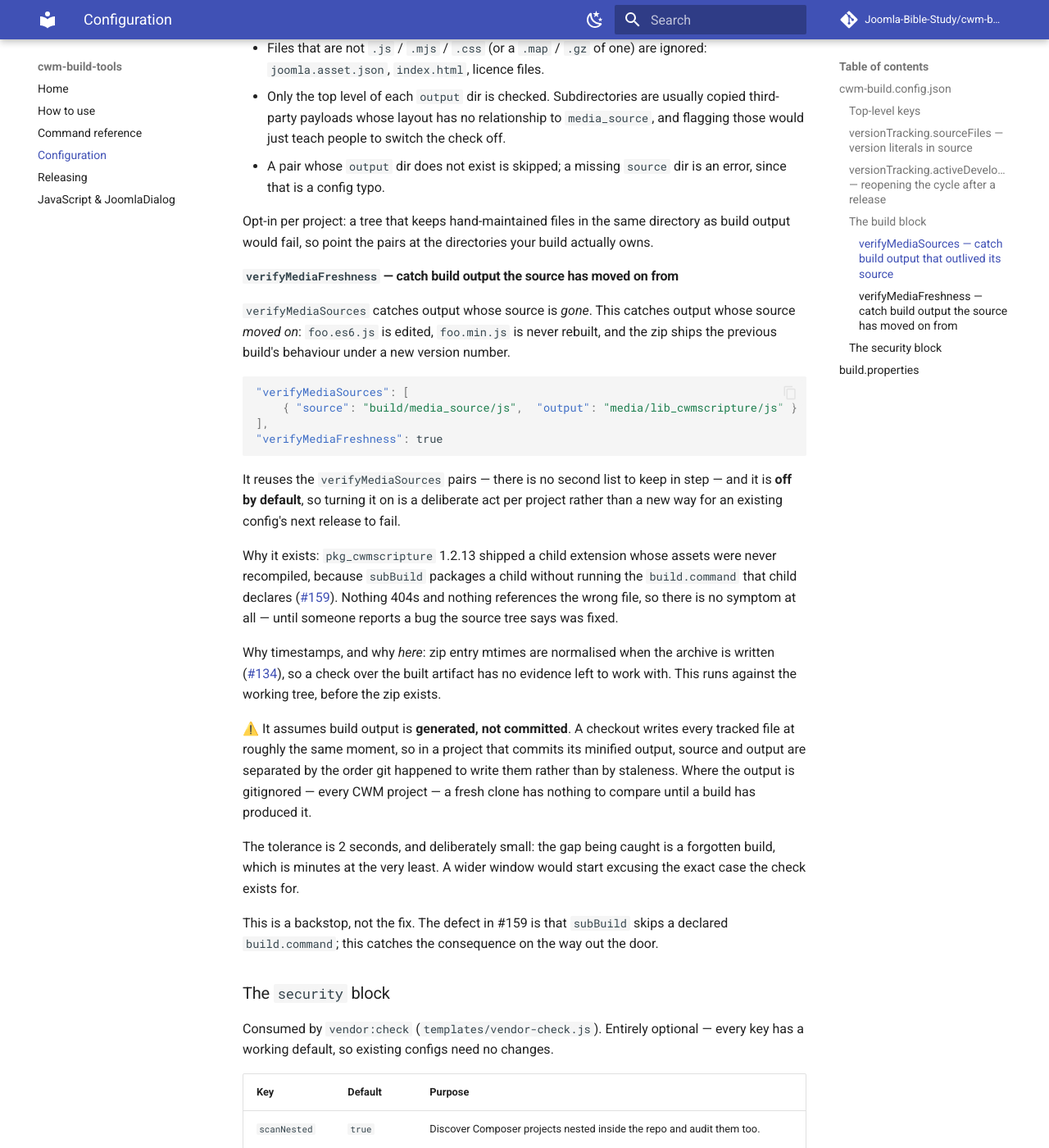
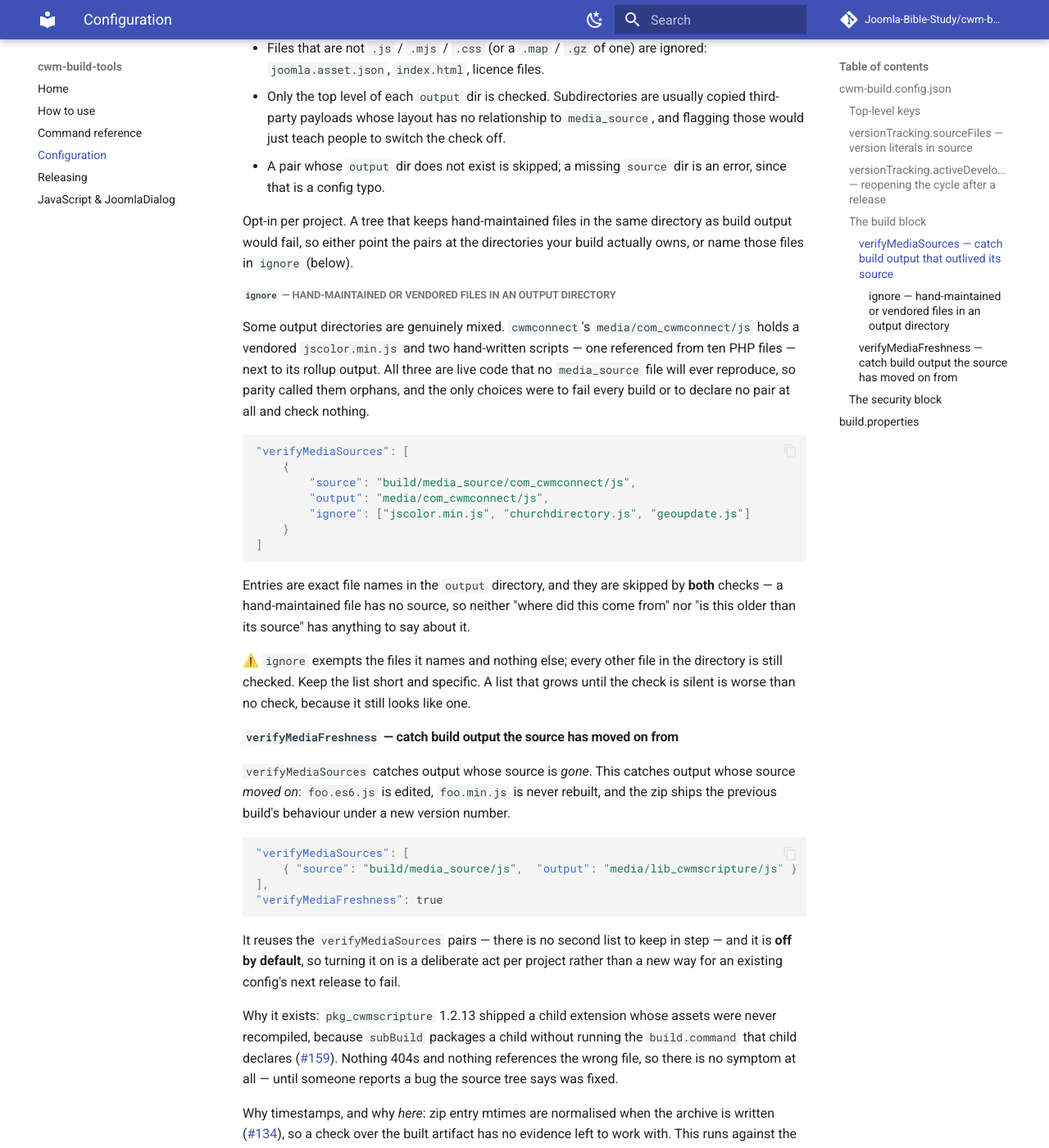
Before and after one commit to Joomla-Bible-Study/cwm-build-tools, an MkDocs documentation site: the page built from docs/configuration.md, in a window 1280 px wide and 1400 px high, scrolled down 6012 px. Shown: the whole window at 82% size. Built offline with MkDocs 1.6.1 and Material for MkDocs 9.7.7, drawn with Linux system fonts in a browser that asks for light colours; comment, search, counter and statistics services are not loaded.

Commit message:
feat(build): let a media pair exempt hand-maintained files (#166)
verifyMediaSources assumes an output directory is entirely build output.
Where that holds it is a good assumption, and the parity check has caught
real orphans. Where it does not, the check has no useful setting: every
build fails, or no pair is declared and nothing is checked at all.

cwmconnect is the case that forced this. media/com_cwmconnect/js holds a
vendored jscolor.min.js and two hand-written scripts — geoupdate.js is
referenced from ten PHP files and both are listed in joomla.asset.json —
sitting beside the rollup output for three .es6.js sources. All three are
live code that no media_source file will ever reproduce, so parity reported
three orphans on a tree that is entirely correct.

`ignore` names such files per pair. Both checks skip them: a hand-maintained
file has no source, so neither "where did this come from" nor "is this older
than its source" applies. A source that happens to share its base name is a
coincidence, not the thing it was built from.

⚠️ It exempts the files it names and nothing else. A list that grows until
the check is silent would be worse than no check, because it still looks like
one — so that is asserted directly, not assumed.

Mutation-confirmed in both directions: making the guard exempt everything
fails the orphan tests, and making it exempt nothing fails the exemption
test. 636 tests green.

Co-authored-by: Claude Opus 5 (1M context) <noreply@anthropic.com>

````diff
--- a/docs/configuration.md
+++ b/docs/configuration.md
@@ -198,9 +198,36 @@ Matching rules:
 - A pair whose `output` dir does not exist is skipped; a missing `source` dir is
   an error, since that is a config typo.
 
-Opt-in per project: a tree that keeps hand-maintained files in the same directory
-as build output would fail, so point the pairs at the directories your build
-actually owns.
+Opt-in per project. A tree that keeps hand-maintained files in the same directory
+as build output would fail, so either point the pairs at the directories your
+build actually owns, or name those files in `ignore` (below).
+
+##### `ignore` — hand-maintained or vendored files in an output directory
+
+Some output directories are genuinely mixed. `cwmconnect`'s
+`media/com_cwmconnect/js` holds a vendored `jscolor.min.js` and two hand-written
+scripts — one referenced from ten PHP files — next to its rollup output. All
+three are live code that no `media_source` file will ever reproduce, so parity
+called them orphans, and the only choices were to fail every build or to declare
+no pair at all and check nothing.
+
+```json
+"verifyMediaSources": [
+    {
+        "source": "build/media_source/com_cwmconnect/js",
+        "output": "media/com_cwmconnect/js",
+        "ignore": ["jscolor.min.js", "churchdirectory.js", "geoupdate.js"]
+    }
+]
+```
+
+Entries are exact file names in the `output` directory, and they are skipped by
+**both** checks — a hand-maintained file has no source, so neither "where did
+this come from" nor "is this older than its source" has anything to say about it.
+
+⚠️ `ignore` exempts the files it names and nothing else; every other file in the
+directory is still checked. Keep the list short and specific. A list that grows
+until the check is silent is worse than no check, because it still looks like one.
 
 #### `verifyMediaFreshness` — catch build output the source has moved on from
 
````
Also changed, not shown: CHANGELOG.md (+16 -0 lines), 3 other files.
